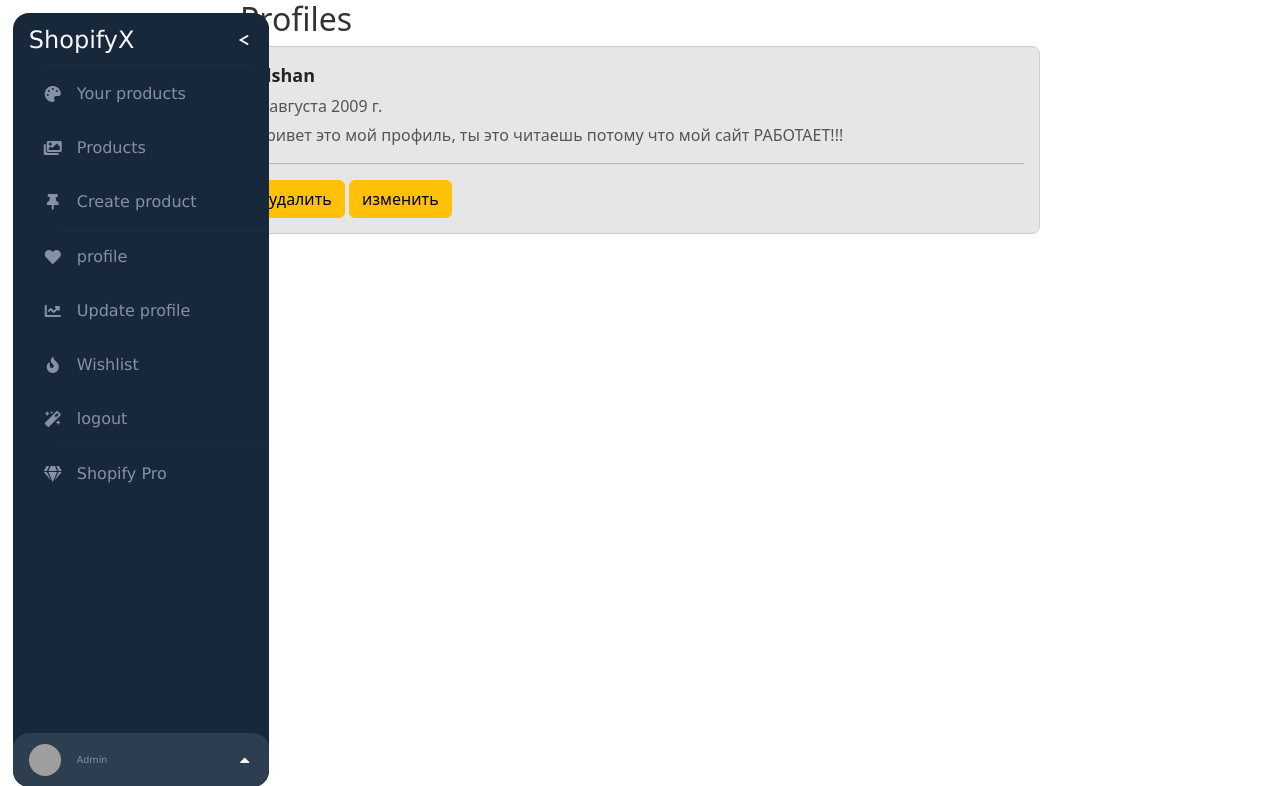
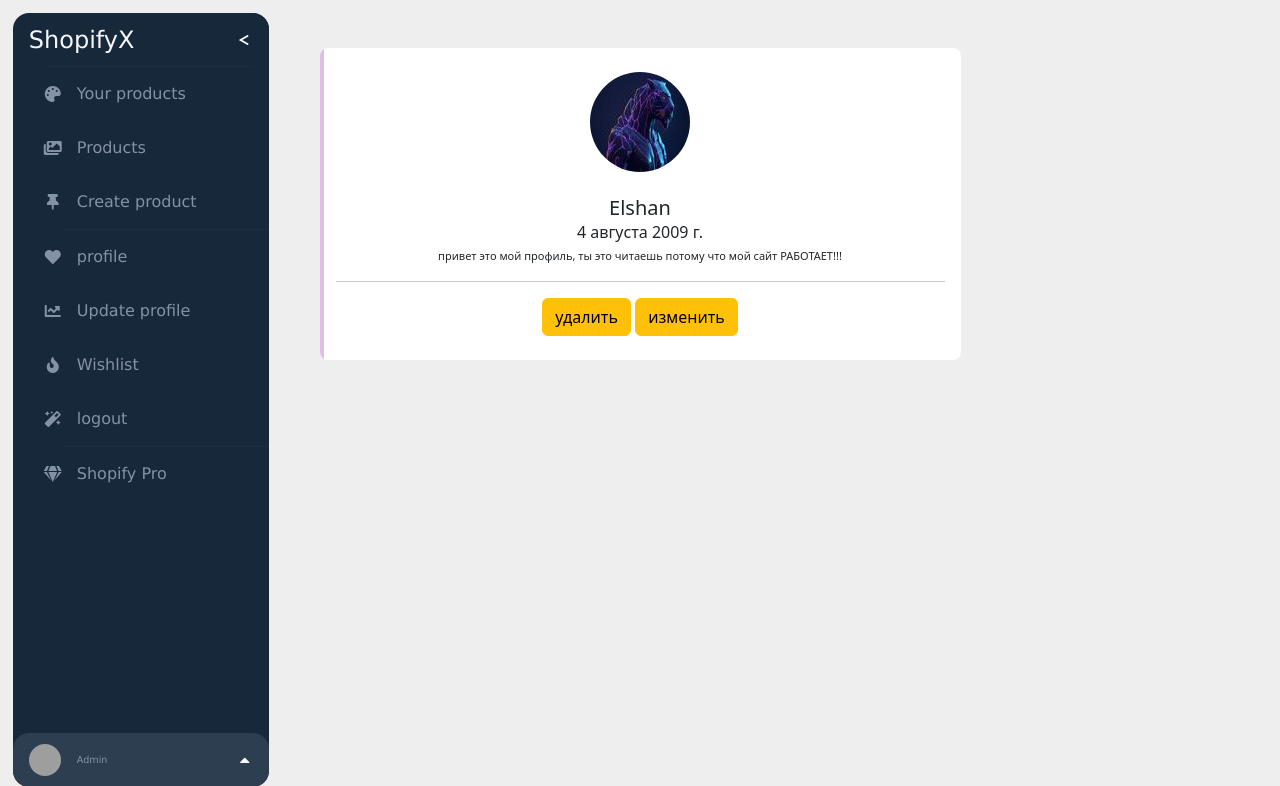
Before and after one commit to Elhsan/Exam, a Django app: page /profile/news/10 in a window 1280 px wide. Shown: the top 786 px of the page. Run offline with Django 4.2, Linux system fonts and the light colour scheme; a user stored in the database is signed in; data comes from the database, SQL or seed files in the repository; both versions use the stored data as it was after the commit; some libraries are stand-ins or nearby versions; grey boxes are pictures that could not be loaded.

Commit message:
img for Profile

```diff
--- a/ShopifyX/Product/templates/product/view_product.html
+++ b/ShopifyX/Product/templates/product/view_product.html
@@ -11,10 +11,10 @@
       {% endif %}
       <p class="description">Description: {{ product.description }}</p>
       <p>Reviews: {{ product.reviews }}</p>
-      <p>Created by: {{ product.created_by.username }}</p>
+      <p>Created by: <a class="" href="{% url 'profile_detail' creator_profile.id %}">View Creator's Profile</a></p>
 
       {% if not user == product.user %}
-      <a class="btn btn-info" href="{% url 'profile_detail' creator_profile.id %}">View Creator's Profile</a>
+
       <a class="btn btn-success" href="{% url 'add_to_wishlist' product_id=product.id %}">Buy</a>
       {% endif %}
       {% if user.is_authenticated and user == product.created_by or user_status.is_superuser or user_group == 'Admin' %}
--- a/ShopifyX/Profile/forms.py
+++ b/ShopifyX/Profile/forms.py
@@ -5,7 +5,7 @@ from django import forms
 class UserProfileForm(forms.ModelForm):
     class Meta:
         model = UserProfile
-        fields = ['first_name', 'last_name', 'birth_date', 'interests']
+        fields = ['first_name', 'last_name', 'profile_image', 'birth_date', 'interests']
 
         widgets = {
             'birth_date': forms.DateInput(attrs={'type': 'date'}),
--- a/ShopifyX/Profile/models.py
+++ b/ShopifyX/Profile/models.py
@@ -1,6 +1,7 @@
 from django.contrib.auth.models import User
 from django.db import models
-
+from django.core.exceptions import ValidationError
+from PIL import Image
 # Create your models here.
 
 class UserProfile(models.Model):
@@ -11,6 +12,29 @@ class UserProfile(models.Model):
     interests = models.TextField(max_length=100)
     last_visit = models.DateTimeField(null=True, blank=True)
     visit_count = models.PositiveIntegerField(default=0)
+    profile_image = models.ImageField(upload_to='img/')
 
     def __str__(self):
         return self.user.username
+
+    def save(self, *args, **kwargs):
+        super().save(*args, **kwargs)
+
+        # Check if 'profile_image' attribute is not None
+        if self.profile_image:
+            try:
+                # Open the image file
+                img = Image.open(self.profile_image.path)
+
+                # Set the desired width and height
+                desired_width = 100
+                desired_height = 100
+
+                # Resize the image if it exceeds the desired dimensions
+                if img.width > desired_width or img.height > desired_height:
+                    output_size = (desired_width, desired_height)
+                    img = img.resize(output_size)
+                    img.save(self.profile_image.path)
+
+            except (FileNotFoundError, ValidationError) as e:
+                print(f"Error processing profile image: {e}")
--- a/ShopifyX/Profile/templates/profile/detail_views.html
+++ b/ShopifyX/Profile/templates/profile/detail_views.html
@@ -1,55 +1,128 @@
 {% extends 'main/base.html' %}
+{% load static %}
+{% block content %}
+<div class="container mt-5">
+  <div class="row d-flex justify-content-center">
+    <div class="col-md-7">
+      {% if profile %}
+        <div class="card p-3 py-4" style="background-color: {{ profile.color }}">
+          <div class="text-center">
+            <!-- Здесь вы можете заменить на изображение профиля из ваших данных -->
+            {% if user_profile.profile_image %}
+            <img src="{{ user_profile.profile_image.url }}" width="100" class="rounded-circle">
+          {% else %}
+            <img src="{% static 'img/default.jpg' %}" width="100" class="rounded-circle">
+          {% endif %}
 
-{% block content %}
-<div class="profiles-container">
-    <h2>Profiles</h2>
 
-      <div class="profile" style="background-color: {{ profile.color }}">
-        <div class="name">{{ profile.first_name }}</div>
-        <div class="birth-date">{{ profile.birth_date }}</div>
-        <div class="interests">{{ profile.interests }}</div>
-        {% if user.is_authenticated and user == profile.user or user_status.is_superuser or user_group == 'Admin' %}
+          </div>
+          <div class="text-center mt-3">
+            <h5 class="mt-2 mb-0">{{ profile.first_name }}</h5>
+
+            <span>{{ profile.birth_date }}</span>
+            <div class="px-4 mt-1">
+              <p class="fonts">{{ profile.interests }}</p>
+            </div>
+            {% if user.is_authenticated and user == profile.user %}
               <hr>
-          <a href="{% url 'delete_detail' profile.id  %}" class="btn btn-warning " >удалить</a>
-          <a href="{% url 'profiles' %}" class="btn btn-warning " >изменить</a>
+              <a href="{% url 'delete_detail' profile.id %}" class="btn btn-warning">удалить</a>
+              <a href="{% url 'profiles' %}" class="btn btn-warning">изменить</a>
             {% endif %}
           </div>
         </div>
+      {% else %}
+        <p>No profile found.</p>
+        <a href="{% url 'profiles' %}" class="btn btn-primary">Create Profile</a>
+      {% endif %}
+    </div>
+  </div>
+</div>
+
 
 <style>
-    .profiles-container {
-        max-width: 800px;
-        margin: 0 auto;
+  body{
+    background:#eee;
   }
 
-      h2 {
-        color: #333;
+  .card{
+      border:none;
+
+      position:relative;
+      overflow:hidden;
+      border-radius:8px;
+      cursor:pointer;
   }
 
-      .profile {
-        border: 1px solid #ccc;
-        border-radius: 8px;
-        padding: 15px;
-        margin-bottom: 15px;
+  .card:before{
+
+      content:"";
+      position:absolute;
+      left:0;
+      top:0;
+      width:4px;
+      height:100%;
+      background-color:#E1BEE7;
+      transform:scaleY(1);
+      transition:all 0.5s;
+      transform-origin: bottom
   }
 
-      .name {
-        font-size: 18px;
-        font-weight: bold;
+  .card:after{
+
+      content:"";
+      position:absolute;
+      left:0;
+      top:0;
+      width:4px;
+      height:100%;
+      background-color:#8E24AA;
+      transform:scaleY(0);
+      transition:all 0.5s;
+      transform-origin: bottom
   }
 
-      .birth-date, .interests {
-        margin-top: 5px;
-        color: #555;
+  .card:hover::after{
+      transform:scaleY(1);
   }
 
-      /* Разные цвета для карточек */
-      .profile:nth-child(odd) {
-        background-color: #f2f2f2; /* Светлый цвет для нечетных карточек */
+
+  .fonts{
+      font-size:11px;
   }
 
-      .profile:nth-child(even) {
-        background-color: #e6e6e6; /* Темный цвет для четных карточек */
+  .social-list{
+      display:flex;
+      list-style:none;
+      justify-content:center;
+      padding:0;
+  }
+
+  .social-list li{
+      padding:10px;
+      color:#8E24AA;
+      font-size:19px;
+  }
+
+
+  .buttons button:nth-child(1){
+         border:1px solid #8E24AA !important;
+         color:#8E24AA;
+         height:40px;
+  }
+
+  .buttons button:nth-child(1):hover{
+         border:1px solid #8E24AA !important;
+         color:#fff;
+         height:40px;
+         background-color:#8E24AA;
+  }
+
+  .buttons button:nth-child(2){
+         border:1px solid #8E24AA !important;
+         background-color:#8E24AA;
+         color:#fff;
+          height:40px;
   }
 </style>
+
 {% endblock %}
--- a/ShopifyX/Profile/templates/profile/profile.html
+++ b/ShopifyX/Profile/templates/profile/profile.html
@@ -4,7 +4,7 @@
 {% block content %}
   <div class="profile-container">
     <h2>Your Profile</h2>
-    <form method="post" class="profile-form">
+    <form method="post" enctype="multipart/form-data" class="profile-form">
       {% csrf_token %}
       {{ form.as_p }}
       <button type="submit" class="save-button">Save</button>
--- a/ShopifyX/Profile/views.py
+++ b/ShopifyX/Profile/views.py
@@ -12,25 +12,15 @@ def profile(request):
     user_profile, created = UserProfile.objects.get_or_create(user=request.user)
 
     if request.method == 'POST':
-        form = UserProfileForm(request.POST, instance=user_profile)
+        form = UserProfileForm(request.POST, request.FILES, instance=user_profile)
         if form.is_valid():
             form.save()
             messages.success(request, 'Your profile has been updated!')
             return redirect('profile')
     else:
         form = UserProfileForm(instance=user_profile)
-        user_status = {
-        'is_active': request.user.is_active,
-        'is_staff': request.user.is_staff,
-        'is_superuser': request.user.is_superuser,
-        'username': request.user.username,
-        }
-        context = {
-            'form': form,
-            'user_status': user_status,
-        }
 
-    return render(request, 'profile/profile.html', context)
+    return render(request, 'profile/profile.html', {'form': form})
 
 @login_required
 def news_profile(request):
--- a/ShopifyX/ShopifyX/settings.py
+++ b/ShopifyX/ShopifyX/settings.py
@@ -91,8 +91,8 @@ SOCIALACCOUNT_PROVIDERS = {
     'google': {
 
         'APP': {
-            'client_id': '538991880397-eahtia99eroj7vcenqfp6m1qklgi16pj.apps.googleusercontent.com',
-            'secret': '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',
+            'client_id': '440789241226-iso7gk7q09jvt4hso9ppvjia32ugmn02.apps.googleusercontent.com',
+            'secret': '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',
             'key': ''
         }
     },
```
Also changed, not shown: ShopifyX/Product/templates/product/wishlist.html (+8 -3 lines), ShopifyX/Profile/templates/profile/news_profiles.html (+97 -38 lines), ShopifyX/Profile/migrations/0003_userprofile_profile_image.py (added), ShopifyX/Profile/migrations/0004_alter_userprofile_profile_image.py (added), ShopifyX/db.sqlite3, ShopifyX/media/img/1680000201_pushinka-top-p-avatarka-aitishnika-krasivo-14.jpg (added), ShopifyX/media/img/Akfa_logo_oSBsOAO.png (added), ShopifyX/media/img/ai-generated-7877316_1920_MltwGYs.jpg (added), ShopifyX/media/img/ai-generated-7877316_1920_cZWT8qk.jpg (added). Lines whose indentation alone changed are shown as unchanged.
